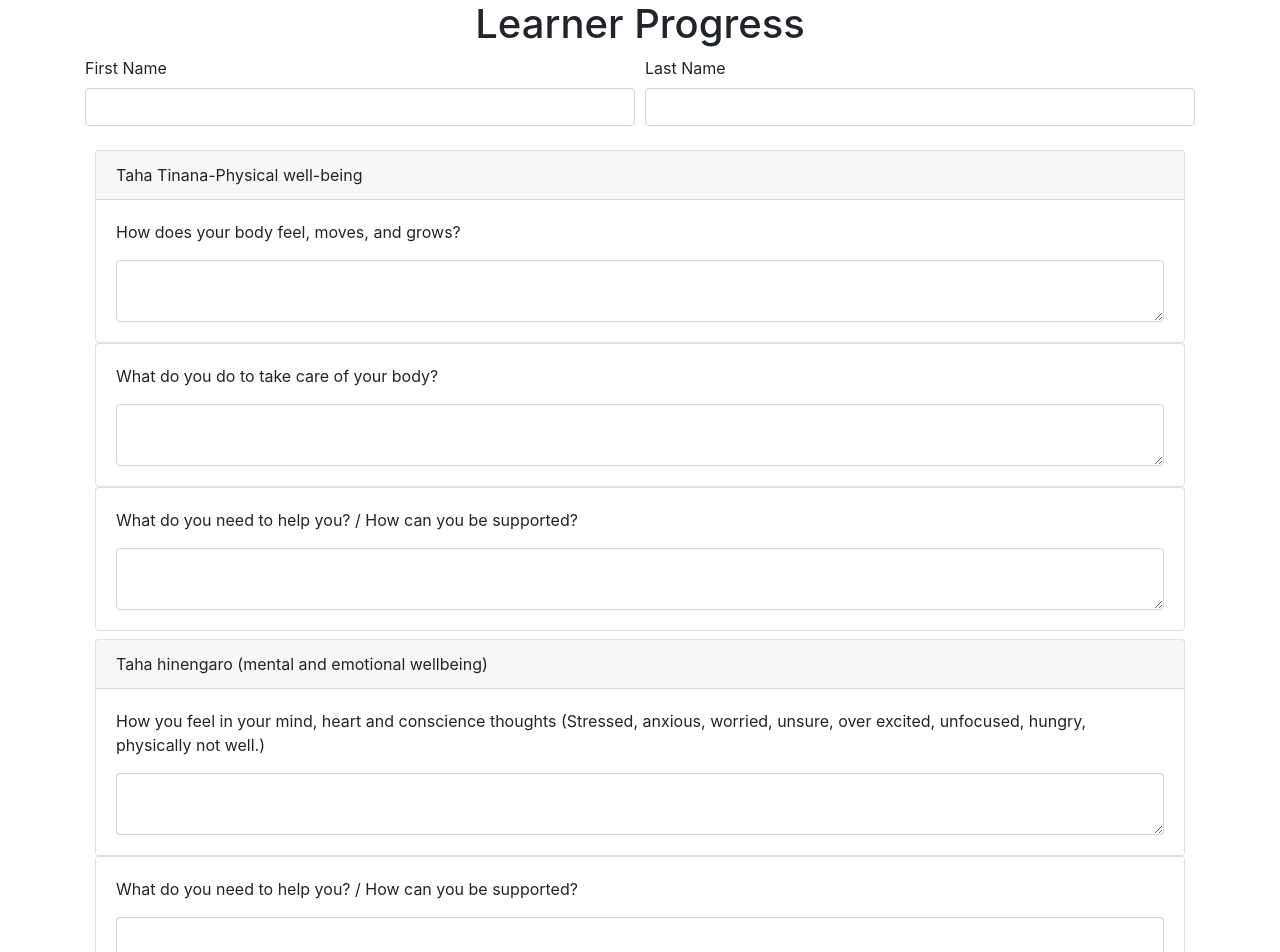
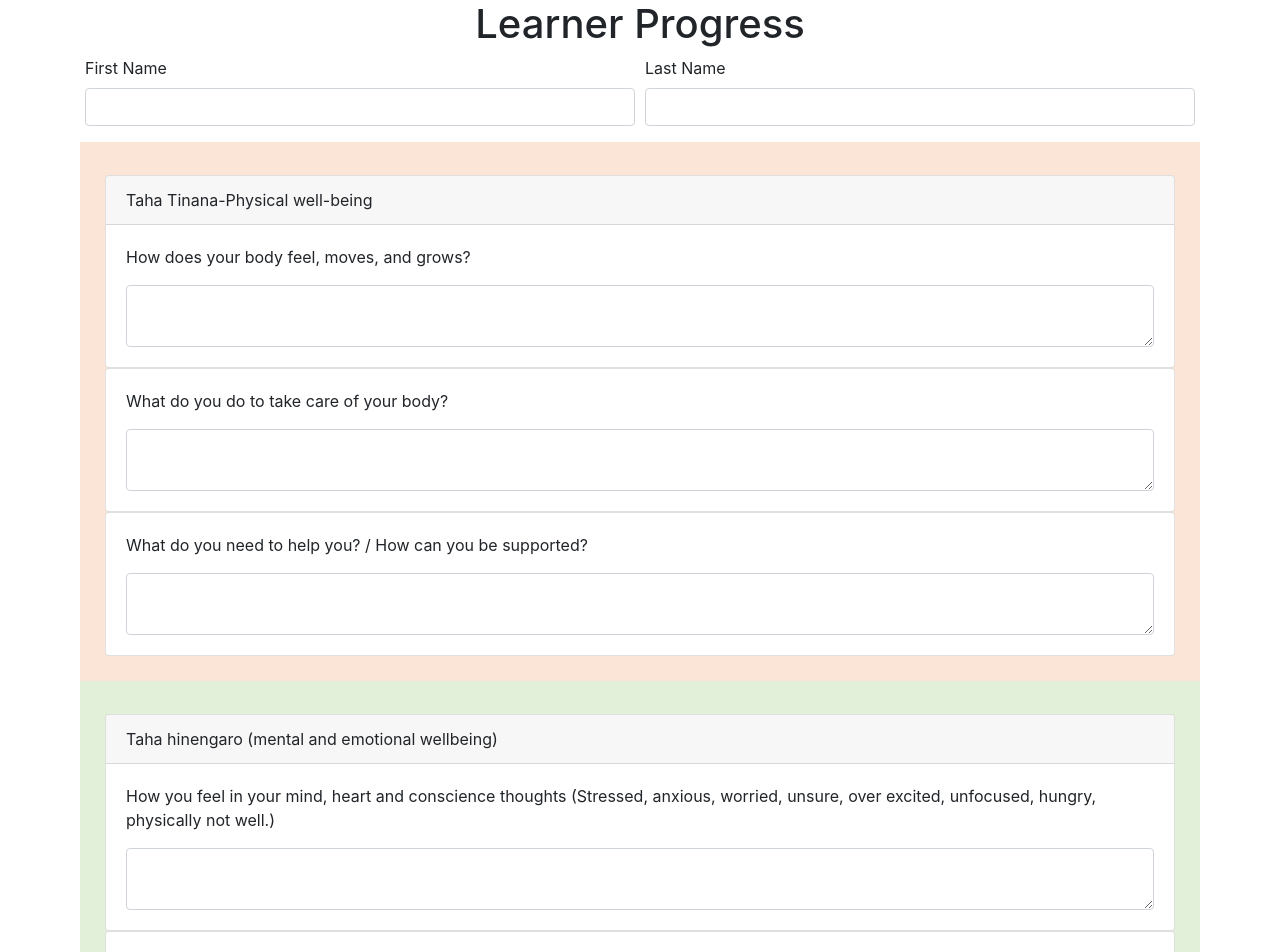
Before and after one commit to Wulingoh/send-email-with-reactjs-and-emailjs-main, a React (Create React App) app: page / in a window 1280 px wide. Shown: the top 952 px of the page. Built offline with nearby package versions, Linux system fonts and the light colour scheme.

Commit message:
formatting cards - harder than it looks

```diff
--- a/src/App.js
+++ b/src/App.js
@@ -7,14 +7,14 @@ import CardWithHeader from "../src/components/cards";
 function App() {
   init("user_aVMjgLam4rroy8ETgabF9");
   const form = useRef();
-  let q1 = "";
-  let q1name = "";
-  let q2 = "";
-  let q2name = "";
-  let q3 = "";
-  let q3name = "";
-  let q4 = "";
-  let q4name = "";
+  // let q1 = "";
+  // let q1name = "";
+  // let q2 = "";
+  // let q2name = "";
+  // let q3 = "";
+  // let q3name = "";
+  // let q4 = "";
+  // let q4name = "";
   const handleSubmit = (e) => {
     e.preventDefault();
     // emailjs.sendForm('YOUR_SERVICE_ID', 'YOUR_TEMPLATE_ID', form.current, 'YOUR_PUBLIC_KEY')
@@ -35,6 +35,7 @@ function App() {
         }
       );
   };
+
   return (
     <div className='container'>
       <form onSubmit={handleSubmit} ref={form}>
@@ -50,7 +51,7 @@ function App() {
           </div>
 
           <CardWithHeader
-            // maintitle={"What do you have that will help you reach the GOAL"}
+            bgcolor='#fbe5d6'
             sectiontitle={"Taha Tinana-Physical well-being"}
             q1={"How does your body feel, moves, and grows?"}
             q1name={"q1bodyfeelmessage"}
@@ -61,7 +62,7 @@ function App() {
           ></CardWithHeader>
 
           <CardWithHeader
-            //  maintitle={"What do you have that will help you reach the GOAL"}
+            bgcolor='#e2f0d9'
             sectiontitle={"Taha hinengaro (mental and emotional wellbeing)"}
             q1={
               "How you feel in your mind, heart and conscience thoughts (Stressed, anxious, worried, unsure, over excited, unfocused, hungry, physically not well.)"
@@ -69,12 +70,10 @@ function App() {
             q1name={"q1emotionalfeelmessage"}
             q2={"What do you need to help you? / How can you be supported?"}
             q2name={"q2emotionalhelpmessage"}
-            // q3={"What do you need to help you? / How can you be supported?"}
-            // q3name={"emotionalhelpmessage"}
           ></CardWithHeader>
 
           <CardWithHeader
-            //  maintitle={"What do you have that will help you reach the GOAL"}
+            bgcolor='#fdcff4'
             sectiontitle={"Taha whānau (family and social health)"}
             q1={"Who gives you strength, support, security & identity?"}
             q1name={"q1familyhelpmessage"}
@@ -85,7 +84,7 @@ function App() {
           ></CardWithHeader>
 
           <CardWithHeader
-            //  maintitle={"What do you have that will help you reach the GOAL"}
+            bgcolor='#fff2cc'
             sectiontitle={"Taha wairua (spiritual wellbeing and sense of self)"}
             q1={"What do you believe / hold close to you?"}
             q1name={"q1spiritualmessage"}
@@ -96,7 +95,6 @@ function App() {
             q3={"Who do you need to help you? / How can you be supported?"}
             q3name={"q3spiritualmessage"}
           ></CardWithHeader>
-
 
           <div className='form-group col-md-6'>
             <label htmlFor='message'>message</label>
--- a/src/components/cards.js
+++ b/src/components/cards.js
@@ -3,9 +3,13 @@ import Card from "react-bootstrap/Card";
 
 const CardWithHeader = (props) => {
   return (
-    <div className='container'>
+    <div
+      className='container'
+      style={{ backgroundColor: props.bgcolor, padding: "25px" }}
+    >
       <h2>{props.maintitle}</h2>
-      <Card>
+
+      <Card class='bg-transparent'>
         <Card.Header>{props.sectiontitle}</Card.Header>
         <Card.Body>
           <Card.Text>{props.q1}</Card.Text>
@@ -19,7 +23,8 @@ const CardWithHeader = (props) => {
           </Card.Text>
         </Card.Body>
       </Card>
-      <Card>
+
+      <Card class='bg-transparent'>
         <Card.Body>
           <Card.Text>{props.q2}</Card.Text>
           <Card.Text>
@@ -33,7 +38,7 @@ const CardWithHeader = (props) => {
         </Card.Body>
       </Card>
       {props.q3 != null ? (
-        <Card>
+        <Card class=' bg-transparent'>
           <Card.Body>
             <Card.Text>{props.q3}</Card.Text>
             <Card.Text>
```
Also changed, not shown: emailtemplate.txt (added).
